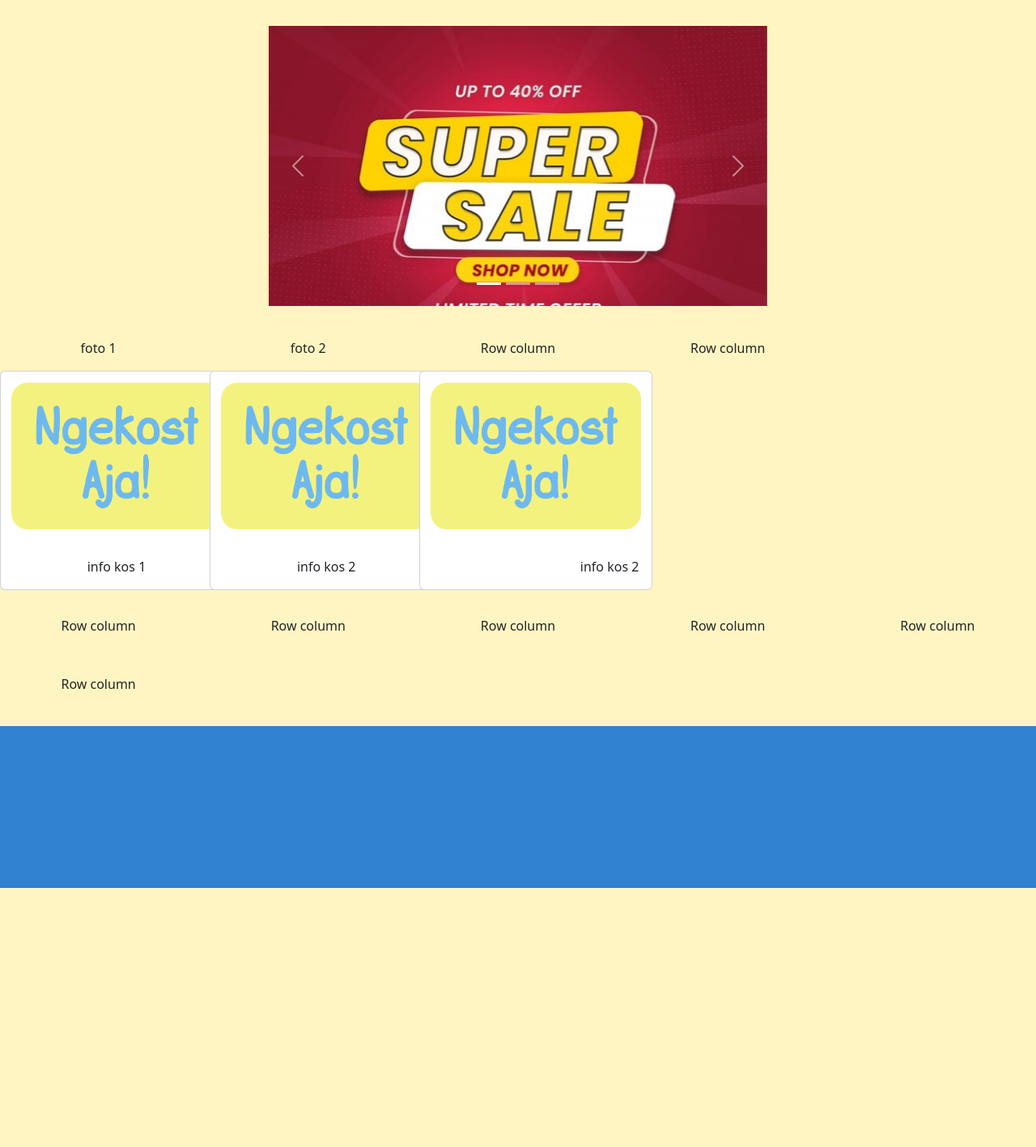
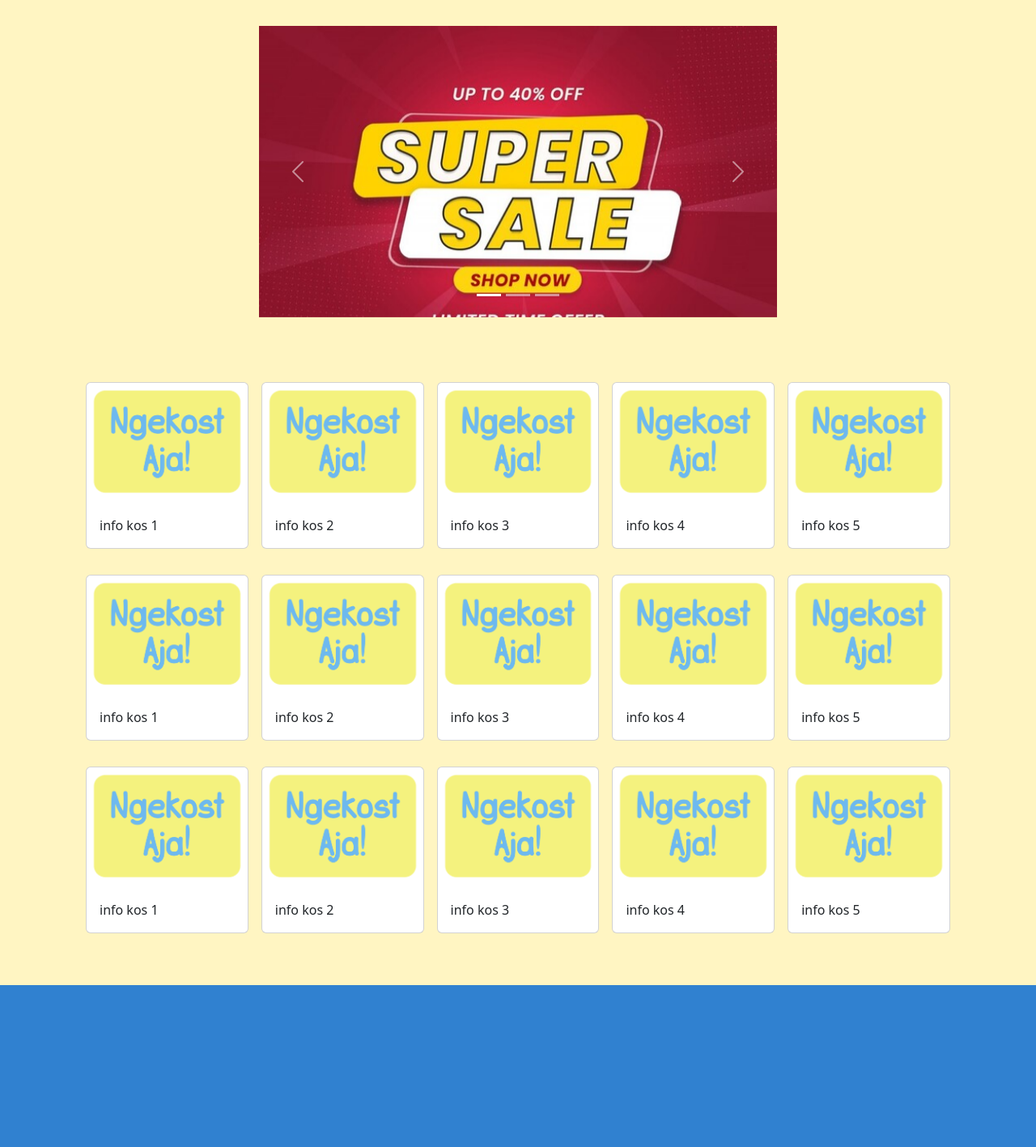
Before and after one commit to ngekost-aja/Ngekost-Aja, a PHP site: page /main.html in a window 1280 px wide. Shown: the part 56-1473 px from the top of the page at 81% size. Before the commit the page ends 1153 px from the top, so only its background shows below. Run offline with PHP 8.4, Linux system fonts and the light colour scheme.

Commit message:
fix: layout promo slide and product catalog

```diff
--- a/main-style.css
+++ b/main-style.css
@@ -25,6 +25,15 @@ nav {
 main {
     margin-top: 2rem;
 }
+
+#product-catalog {
+    margin: 3rem 0rem 3rem;
+}
+
+.catalog-row {
+    margin: 1rem;
+}
+
 footer {
     background-color: #3081D0 !important;
     padding: 100px;
--- a/main.html
+++ b/main.html
@@ -37,15 +37,16 @@
         </nav>
     </header>
 
-    <main class="d-flex w-100 justify-content-center">
-        <div id="carouselExampleIndicators" class="carousel slide w-50 d-flex justify-content-center"  data-bs-ride="carousel">
+    <main class="d-flex flex-column fw-100">
+        <section class="mx-auto w-50" id="slide-promo">
+            <div id="carouselExampleIndicators" class="carousel slide"  data-bs-ride="carousel">
                 <div class="carousel-indicators">
                     <button type="button" data-bs-target="#carouselExampleIndicators" data-bs-slide-to="0" class="active" aria-current="true" aria-label="Slide 1"></button>
                     <button type="button" data-bs-target="#carouselExampleIndicators" data-bs-slide-to="1" aria-label="Slide 2"></button>
                     <button type="button" data-bs-target="#carouselExampleIndicators" data-bs-slide-to="2" aria-label="Slide 3"></button>
                 </div>
-            <div class="carousel-inner container">
-                <div class="carousel-item active ">
+                <div class="carousel-inner">
+                    <div class="carousel-item active">
                         <img class="d-block w-100" src="img/super-sale-banner.jpg" alt="First slide">
                     </div>
                     <div class="carousel-item">
@@ -64,60 +65,142 @@
                     <span class="visually-hidden">Next</span>
                 </button>
             </div>
-    </main>
-    <section>
-       <d class="container text-center">
-     <div class="row row-cols-2 row-cols-lg-5 g-2 g-lg-3">
-       <div class="col">
-         <div class="p-3"> foto 1 </div>
-         <div class="card" style="width: 18rem;">
-            <img src="img/ngekost-aja-logo.png" class="card-img-top" alt="...">
+        </section>
+
+        <section id="product-catalog">
+            <div class="container">
+                <div class="catalog-row row row-cols-auto row-cols-lg-5 g-2 g-lg-3">
+                    <div class="col kost-container mx-auto">
+                        <div class="card kost-content">
+                            <img src="img/ngekost-aja-logo.png" class="card-img-top" alt="photo1">
                             <div class="card-body">
-              <p class="card-text"> info kos 1 </p>
+                                <p class="card-text">info kos 1</p>
                             </div>
                         </div>
                     </div>
-       <div class="col">
-         <div class="p-3"> foto 2</div>
-         <div class="card" style="width: 18rem;">
+                    <div class="col kost-container mx-auto">
+                        <div class="card kost-content">
                             <img src="img/ngekost-aja-logo.png" class="card-img-top" alt="...">
                             <div class="card-body">
-              <p class="card-text"> info kos 2 </p>
+                                <p class="card-text">info kos 2</p>
                             </div>
                         </div>
                     </div>
-       <div class="col">
-         <div class="p-3">Row column</div>
-         <div class="card" style="width: 18rem; align-items: flex-end;">
+                    <div class="col kost-container mx-auto">
+                        <div class="card kost-content">
                             <img src="img/ngekost-aja-logo.png" class="card-img-top" alt="...">
                             <div class="card-body">
-              <p class="card-text"> info kos 2 </p>
+                                <p class="card-text">info kos 3</p>
                             </div>
                         </div>
                     </div>
-       <div class="p-3">Row column</div>
-       <div class="col">
-       </div>
-       <div class="col">
-         <div class="p-3">Row column</div>
-       </div>
-       <div class="col">
-         <div class="p-3">Row column</div>
-       </div>
-       <div class="col">
-         <div class="p-3">Row column</div>
-       </div>
-       <div class="col">
-         <div class="p-3">Row column</div>
-       </div>
-       <div class="col">
-         <div class="p-3">Row column</div>
-       </div>
-       <div class="col">
-         <div class="p-3">Row column</div>
+                    <div class="col kost-container mx-auto">
+                        <div class="card kost-content">
+                            <img src="img/ngekost-aja-logo.png" class="card-img-top" alt="...">
+                            <div class="card-body">
+                                <p class="card-text">info kos 4</p>
                             </div>
                         </div>
+                    </div>
+                    <div class="col kost-container mx-auto">
+                        <div class="card kost-content">
+                            <img src="img/ngekost-aja-logo.png" class="card-img-top" alt="...">
+                            <div class="card-body">
+                                <p class="card-text">info kos 5</p>
+                            </div>
+                        </div>
+                    </div>
+                </div>
+
+                <div class="catalog-row row row-cols-auto row-cols-lg-5 g-2 g-lg-3">
+                    <div class="col kost-container mx-auto">
+                        <div class="card kost-content">
+                            <img src="img/ngekost-aja-logo.png" class="card-img-top" alt="photo1">
+                            <div class="card-body">
+                                <p class="card-text">info kos 1</p>
+                            </div>
+                        </div>
+                    </div>
+                    <div class="col kost-container mx-auto">
+                        <div class="card kost-content">
+                            <img src="img/ngekost-aja-logo.png" class="card-img-top" alt="...">
+                            <div class="card-body">
+                                <p class="card-text">info kos 2</p>
+                            </div>
+                        </div>
+                    </div>
+                    <div class="col kost-container mx-auto">
+                        <div class="card kost-content">
+                            <img src="img/ngekost-aja-logo.png" class="card-img-top" alt="...">
+                            <div class="card-body">
+                                <p class="card-text">info kos 3</p>
+                            </div>
+                        </div>
+                    </div>
+                    <div class="col kost-container mx-auto">
+                        <div class="card kost-content">
+                            <img src="img/ngekost-aja-logo.png" class="card-img-top" alt="...">
+                            <div class="card-body">
+                                <p class="card-text">info kos 4</p>
+                            </div>
+                        </div>
+                    </div>
+                    <div class="col kost-container mx-auto">
+                        <div class="card kost-content">
+                            <img src="img/ngekost-aja-logo.png" class="card-img-top" alt="...">
+                            <div class="card-body">
+                                <p class="card-text">info kos 5</p>
+                            </div>
+                        </div>
+                    </div>
+                </div>
+
+                <div class="catalog-row row row-cols-auto row-cols-lg-5 g-2 g-lg-3">
+                    <div class="col kost-container mx-auto">
+                        <div class="card kost-content">
+                            <img src="img/ngekost-aja-logo.png" class="card-img-top" alt="photo1">
+                            <div class="card-body">
+                                <p class="card-text">info kos 1</p>
+                            </div>
+                        </div>
+                    </div>
+                    <div class="col kost-container mx-auto">
+                        <div class="card kost-content">
+                            <img src="img/ngekost-aja-logo.png" class="card-img-top" alt="...">
+                            <div class="card-body">
+                                <p class="card-text">info kos 2</p>
+                            </div>
+                        </div>
+                    </div>
+                    <div class="col kost-container mx-auto">
+                        <div class="card kost-content">
+                            <img src="img/ngekost-aja-logo.png" class="card-img-top" alt="...">
+                            <div class="card-body">
+                                <p class="card-text">info kos 3</p>
+                            </div>
+                        </div>
+                    </div>
+                    <div class="col kost-container mx-auto">
+                        <div class="card kost-content">
+                            <img src="img/ngekost-aja-logo.png" class="card-img-top" alt="...">
+                            <div class="card-body">
+                                <p class="card-text">info kos 4</p>
+                            </div>
+                        </div>
+                    </div>
+                    <div class="col kost-container mx-auto">
+                        <div class="card kost-content">
+                            <img src="img/ngekost-aja-logo.png" class="card-img-top" alt="...">
+                            <div class="card-body">
+                                <p class="card-text">info kos 5</p>
+                            </div>
+                        </div>
+                    </div>
+                </div>
+
+            </div>
         </section>
+    </main>
 
 
     <script src="https://cdn.jsdelivr.net/npm/@popperjs/core@2.11.8/dist/umd/popper.min.js" integrity="sha384-I7E8VVD/ismYTF4hNIPjVp/Zjvgyol6VFvRkX/vR+Vc4jQkC+hVqc2pM8ODewa9r" crossorigin="anonymous"></script>
```
Lines whose indentation alone changed are shown as unchanged.
